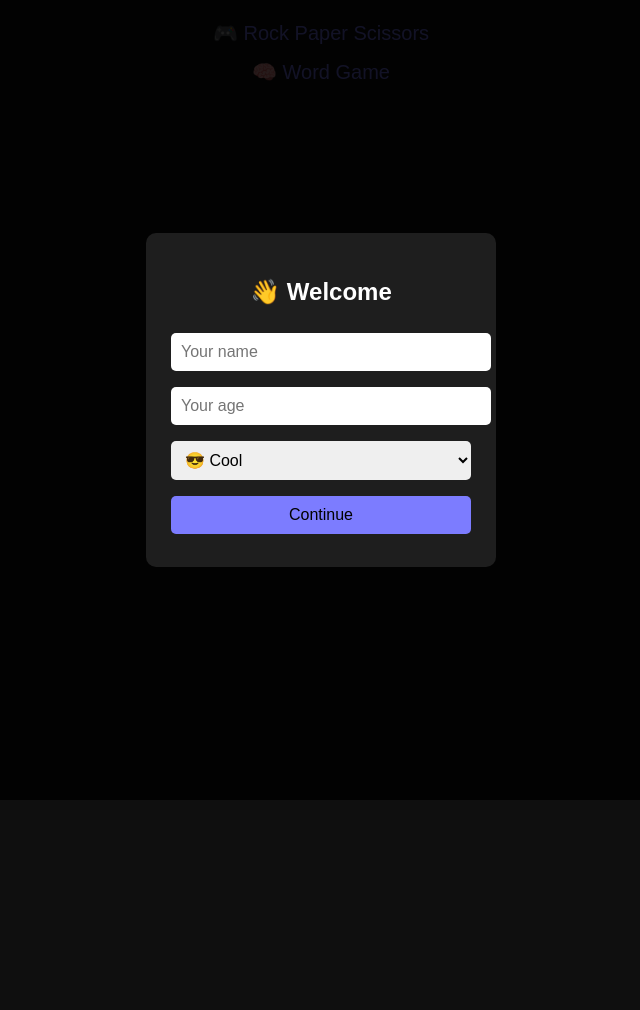
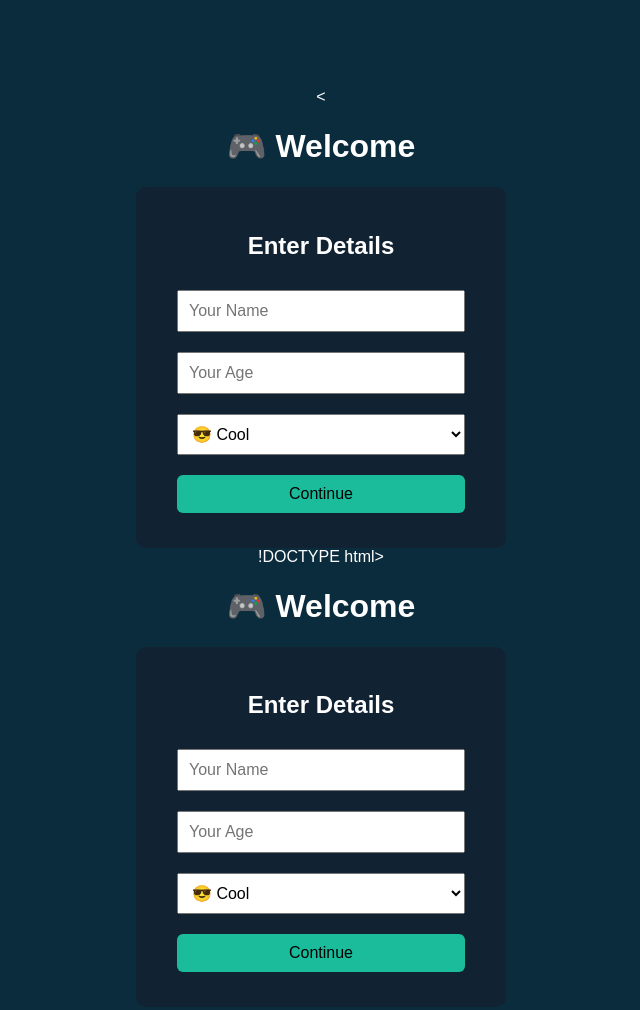
Before and after one commit to xhiyanx/the-games-, a plain HTML site: page index.html in a window 1280 px wide. Shown: the whole page, without its empty margins (319-959 px from the left). Before the commit the page ends 800 px from the top, so only its background shows below. Drawn offline with Linux system fonts and the light colour scheme.

Commit message:
Update index.html

```diff
--- a/index.html
+++ b/index.html
@@ -1,125 +1,280 @@
-<!DOCTYPE html>
-<html lang="en">
+<<!DOCTYPE html>
+<html>
 <head>
+  <title>My Game Website</title>
   <meta charset="UTF-8">
-  <title>My Game Website</title>
-
   <style>
     body {
-      margin: 0;
-      font-family: Arial, sans-serif;
-      background: #0f0f0f;
+      font-family: Arial;
+      background: #0b2c3d;
       color: white;
       text-align: center;
+      padding-top: 80px;
     }
 
-    a {
-      color: #7c7cff;
-      text-decoration: none;
-      font-size: 20px;
-      display: block;
-      margin: 15px;
-    }
-
-    #popup {
-      position: fixed;
-      inset: 0;
-      background: rgba(0,0,0,0.85);
-      display: flex;
-      align-items: center;
-      justify-content: center;
-      z-index: 1000;
-    }
-
-    #popupBox {
-      background: #1e1e1e;
+    .box {
+      background: #123;
       padding: 25px;
+      width: 320px;
+      margin: auto;
       border-radius: 10px;
-      width: 300px;
     }
 
     input, select, button {
-      width: 100%;
+      width: 90%;
       padding: 10px;
-      margin: 8px 0;
+      margin: 10px 0;
       font-size: 16px;
-      border-radius: 5px;
-      border: none;
     }
 
     button {
-      background: #7c7cff;
+      background: #1abc9c;
+      border: none;
+      cursor: pointer;
+      border-radius: 6px;
+    }
+
+    button:hover {
+      background: #16a085;
+    }
+
+    .menu a {
+      display: block;
+      margin: 15px auto;
+      padding: 15px;
+      width: 220px;
+      background: #1abc9c;
       color: black;
-      cursor: pointer;
+      text-decoration: none;
+      font-size: 20px;
+      border-radius: 8px;
+    }
+
+    .menu a:hover {
+      background: #16a085;
     }
   </style>
 </head>
 <body>
 
-<!-- POPUP -->
-<div id="popup" style="display:none;">
-  <div id="popupBox">
-    <h2>👋 Welcome</h2>
+<h1>🎮 Welcome</h1>
 
-    <input id="name" placeholder="Your name">
-    <input id="age" type="number" placeholder="Your age">
+<div id="formBox" class="box">
+  <h2>Enter Details</h2>
 
-    <select id="avatar">
-      <option value="😎">😎 Cool</option>
-      <option value="😀">😀 Happy</option>
-      <option value="🤖">🤖 Robot</option>
-      <option value="👻">👻 Ghost</option>
-    </select>
+  <input id="name" placeholder="Your Name" required>
+  <input id="age" type="number" placeholder="Your Age" required>
 
-    <button onclick="submitForm()">Continue</button>
-  </div>
+  <select id="avatar">
+    <option value="😎">😎 Cool</option>
+    <option value="😀">😀 Happy</option>
+    <option value="🤖">🤖 Robot</option>
+    <option value="👾">👾 Gamer</option>
+  </select>
+
+  <button onclick="submitForm()">Continue</button>
 </div>
 
-<!-- MAIN -->
-<h1 id="welcome"></h1>
+<div id="menu" class="menu" style="display:none;">
+  <h2>Hello <span id="playerName"></span> 👋</h2>
 
-<a href="rockpaper.html">🎮 Rock Paper Scissors</a>
-<a href="wordgame.html">🧠 Word Game</a>
+  <a href="wordgame.html">🍽 Word Game</a>
+  <a href="runner.html">🏃 Runner Game</a>
+</div>
 
 <script>
-const savedUser = localStorage.getItem("userData");
+/* ---- GOOGLE FORM CONFIG (DO NOT CHANGE IDS) ---- */
+const FORM_URL =
+  "https://docs.google.com/forms/d/e/1FAIpQLSf518bxgr0f0YZqlpHAQrnd9jiA7H9XKWjQ8C5A4K6cxt0e2w/formResponse";
 
-if (savedUser) {
-  const user = JSON.parse(savedUser);
-  document.getElementById("welcome").innerText =
-    user.avatar + " Welcome back, " + user.name + " (Age " + user.age + ")";
-} else {
-  document.getElementById("popup").style.display = "flex";
+const NAME_ID = "entry.513640417";
+const AGE_ID = "entry.2138871177";
+const AVATAR_ID = "entry.519456585";
+
+/* ---- CHECK MEMORY ---- */
+if (localStorage.getItem("playerName")) {
+  showMenu();
 }
 
+/* ---- SUBMIT ---- */
 function submitForm() {
   const name = document.getElementById("name").value;
   const age = document.getElementById("age").value;
   const avatar = document.getElementById("avatar").value;
 
   if (!name || !age) {
-    alert("Please fill everything");
+    alert("Please fill all fields");
     return;
   }
 
-  const userData = { name, age, avatar };
-  localStorage.setItem("userData", JSON.stringify(userData));
+  // Save locally
+  localStorage.setItem("playerName", name);
+  localStorage.setItem("playerAge", age);
+  localStorage.setItem("playerAvatar", avatar);
 
-  const formURL =
-    "https://docs.google.com/forms/d/e/1FAIpQLSf518bxgr0f0YZqlpHAQrnd9jiA7H9XKWjQ8C5A4K6cxt0e2w/formResponse" +
-    "?entry.513640417=" + encodeURIComponent(name) +
-    "&entry.2138871177=" + encodeURIComponent(age) +
-    "&entry.519456585=" + encodeURIComponent(avatar) +
-    "&submit=Submit";
+  // Send to Google Form (no redirect)
+  const data = new FormData();
+  data.append(NAME_ID, name);
+  data.append(AGE_ID, age);
+  data.append(AVATAR_ID, avatar);
 
-  fetch(formURL, { mode: "no-cors" });
+  fetch(FORM_URL, {
+    method: "POST",
+    mode: "no-cors",
+    body: data
+  });
 
-  document.getElementById("welcome").innerText =
-    avatar + " Welcome, " + name + " (Age " + age + ")";
+  showMenu();
+}
 
-  document.getElementById("popup").style.display = "none";
+/* ---- SHOW MENU ---- */
+function showMenu() {
+  document.getElementById("formBox").style.display = "none";
+  document.getElementById("menu").style.display = "block";
+  document.getElementById("playerName").textContent =
+    localStorage.getItem("playerName");
 }
 </script>
 
 </body>
 </html>
+!DOCTYPE html>
+<html>
+<head>
+  <title>My Game Website</title>
+  <meta charset="UTF-8">
+  <style>
+    body {
+      font-family: Arial;
+      background: #0b2c3d;
+      color: white;
+      text-align: center;
+      padding-top: 80px;
+    }
+
+    .box {
+      background: #123;
+      padding: 25px;
+      width: 320px;
+      margin: auto;
+      border-radius: 10px;
+    }
+
+    input, select, button {
+      width: 90%;
+      padding: 10px;
+      margin: 10px 0;
+      font-size: 16px;
+    }
+
+    button {
+      background: #1abc9c;
+      border: none;
+      cursor: pointer;
+      border-radius: 6px;
+    }
+
+    button:hover {
+      background: #16a085;
+    }
+
+    .menu a {
+      display: block;
+      margin: 15px auto;
+      padding: 15px;
+      width: 220px;
+      background: #1abc9c;
+      color: black;
+      text-decoration: none;
+      font-size: 20px;
+      border-radius: 8px;
+    }
+
+    .menu a:hover {
+      background: #16a085;
+    }
+  </style>
+</head>
+<body>
+
+<h1>🎮 Welcome</h1>
+
+<div id="formBox" class="box">
+  <h2>Enter Details</h2>
+
+  <input id="name" placeholder="Your Name" required>
+  <input id="age" type="number" placeholder="Your Age" required>
+
+  <select id="avatar">
+    <option value="😎">😎 Cool</option>
+    <option value="😀">😀 Happy</option>
+    <option value="🤖">🤖 Robot</option>
+    <option value="👾">👾 Gamer</option>
+  </select>
+
+  <button onclick="submitForm()">Continue</button>
+</div>
+
+<div id="menu" class="menu" style="display:none;">
+  <h2>Hello <span id="playerName"></span> 👋</h2>
+
+  <a href="wordgame.html">🍽 Word Game</a>
+  <a href="runner.html">🏃 Runner Game</a>
+</div>
+
+<script>
+/* ---- GOOGLE FORM CONFIG (DO NOT CHANGE IDS) ---- */
+const FORM_URL =
+  "https://docs.google.com/forms/d/e/1FAIpQLSf518bxgr0f0YZqlpHAQrnd9jiA7H9XKWjQ8C5A4K6cxt0e2w/formResponse";
+
+const NAME_ID = "entry.513640417";
+const AGE_ID = "entry.2138871177";
+const AVATAR_ID = "entry.519456585";
+
+/* ---- CHECK MEMORY ---- */
+if (localStorage.getItem("playerName")) {
+  showMenu();
+}
+
+/* ---- SUBMIT ---- */
+function submitForm() {
+  const name = document.getElementById("name").value;
+  const age = document.getElementById("age").value;
+  const avatar = document.getElementById("avatar").value;
+
+  if (!name || !age) {
+    alert("Please fill all fields");
+    return;
+  }
+
+  // Save locally
+  localStorage.setItem("playerName", name);
+  localStorage.setItem("playerAge", age);
+  localStorage.setItem("playerAvatar", avatar);
+
+  // Send to Google Form (no redirect)
+  const data = new FormData();
+  data.append(NAME_ID, name);
+  data.append(AGE_ID, age);
+  data.append(AVATAR_ID, avatar);
+
+  fetch(FORM_URL, {
+    method: "POST",
+    mode: "no-cors",
+    body: data
+  });
+
+  showMenu();
+}
+
+/* ---- SHOW MENU ---- */
+function showMenu() {
+  document.getElementById("formBox").style.display = "none";
+  document.getElementById("menu").style.display = "block";
+  document.getElementById("playerName").textContent =
+    localStorage.getItem("playerName");
+}
+</script>
+
+</body>
+</html>
```
